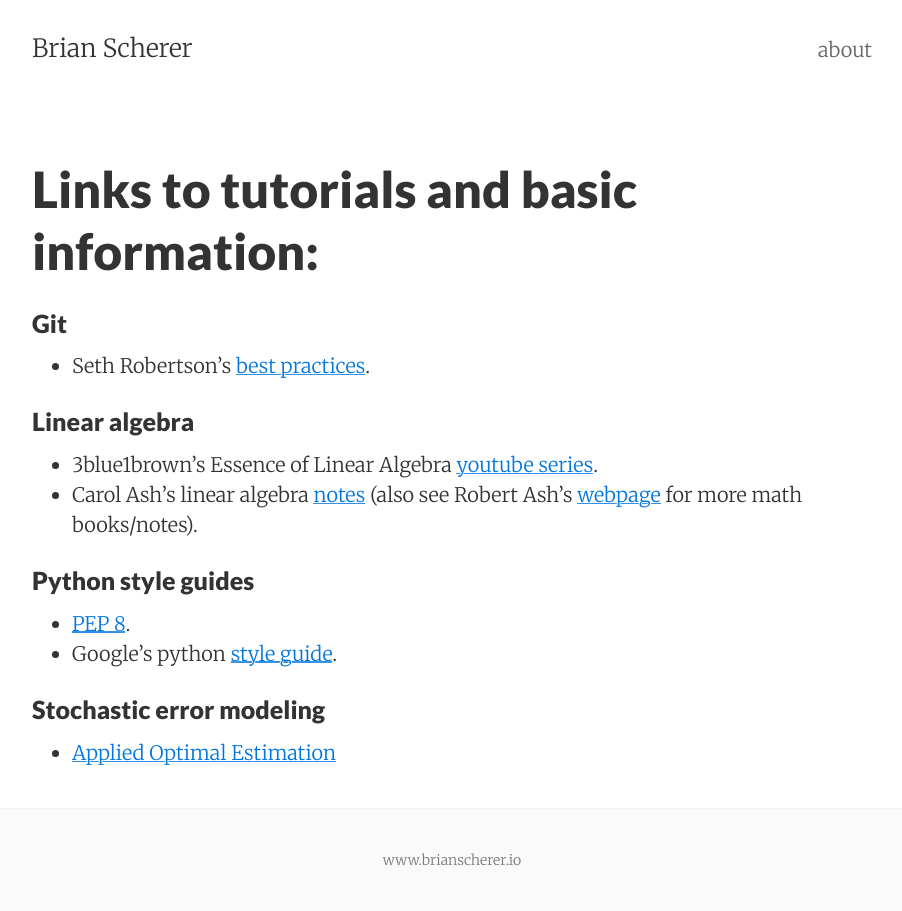
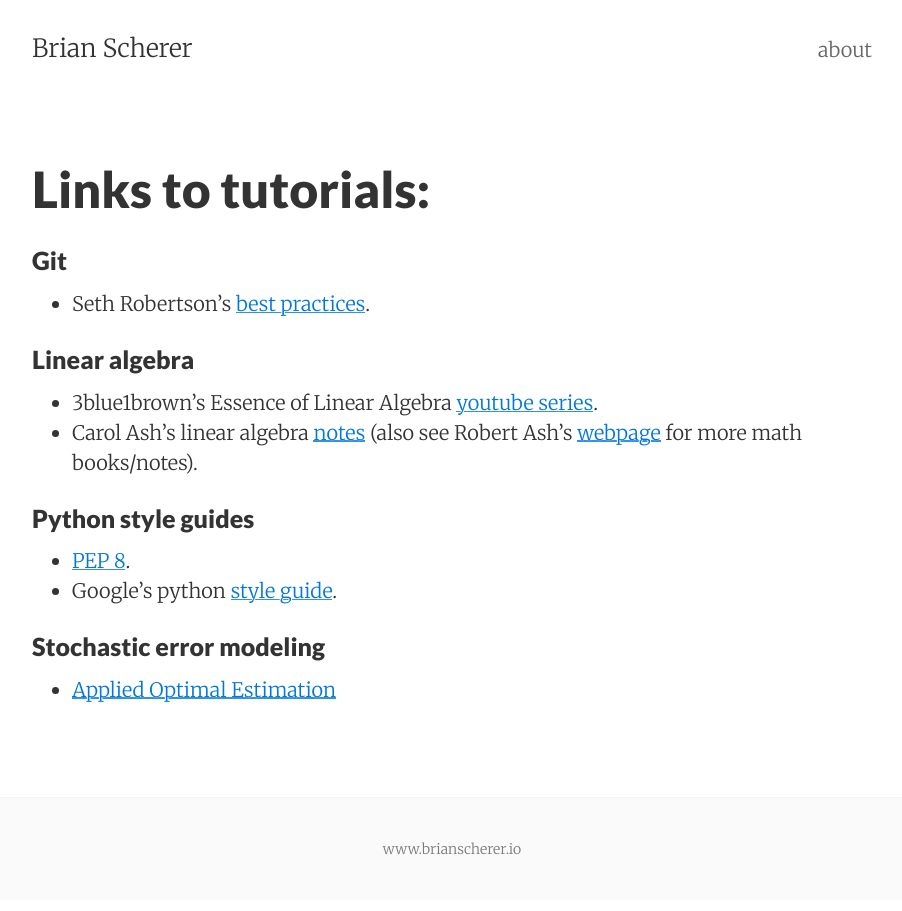
Before and after one commit to brianscherer/brianscherer.github.io, a Jekyll site: the page built from tutorial_links.md, in a window 1280 px wide. Shown: the whole page, without its empty margins (188-1090 px from the left). Built offline with Jekyll 4.4.1, drawn with Linux system fonts in a browser that asks for light colours.

Commit message:
Update tutorial_links.md

```diff
--- a/tutorial_links.md
+++ b/tutorial_links.md
@@ -5,7 +5,7 @@ permalink: /tutorial_links/
 tags: tutorial, links
 ---
 
-# Links to tutorials and basic information:
+# Links to tutorials:
 
 ### Git
 * Seth Robertson's [best practices](http://sethrobertson.github.io/GitBestPractices/).
```
